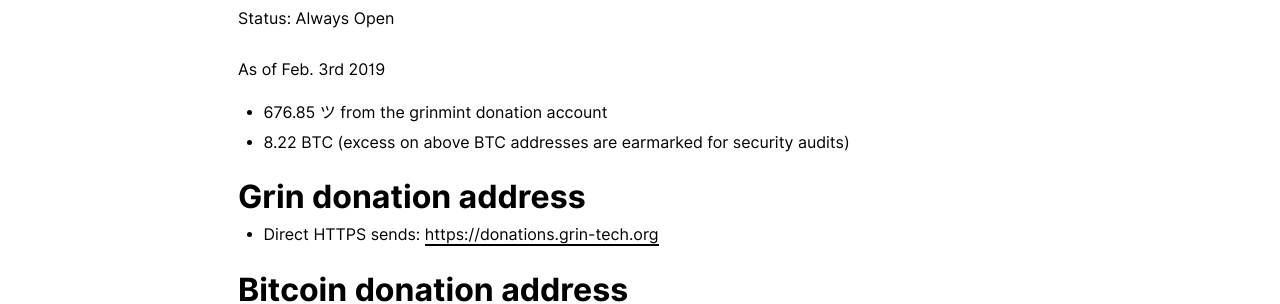
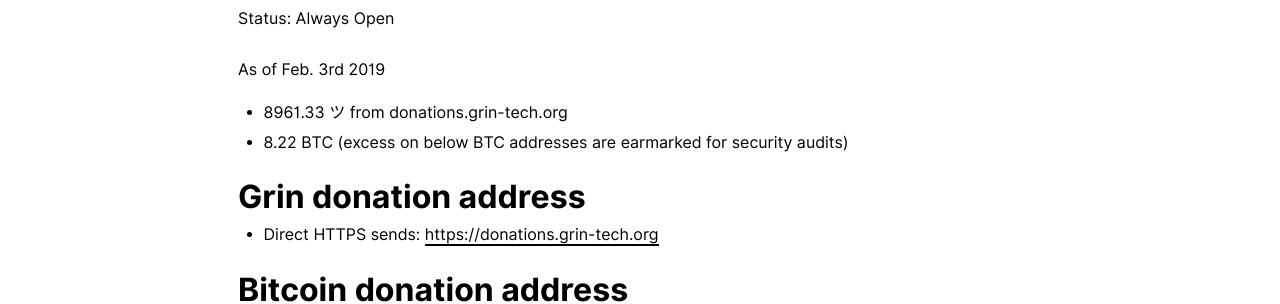
Before and after one commit to mimblewimble/site, a Jekyll site: the page built from general_funding.md, in a window 1280 px wide. Shown: the part 322-626 px from the top of the page. Built offline with Jekyll 4.4.1, drawn with Linux system fonts in a browser that asks for light colours; nearby versions of some CDN libraries; our own code applies the rules of GitHub Pages for plain Markdown files.

Commit message:
Update grin amount and source

```diff
--- a/general_funding.md
+++ b/general_funding.md
@@ -12,8 +12,8 @@
 
 As of Feb. 3rd 2019
 
-* 676.85 ツ from the grinmint donation account
-* 8.22 BTC (excess on above BTC addresses are earmarked for security audits)
+* 8961.33 ツ from donations.grin-tech.org
+* 8.22 BTC (excess on below BTC addresses are earmarked for security audits)
 
 ## Grin donation address
 
```
